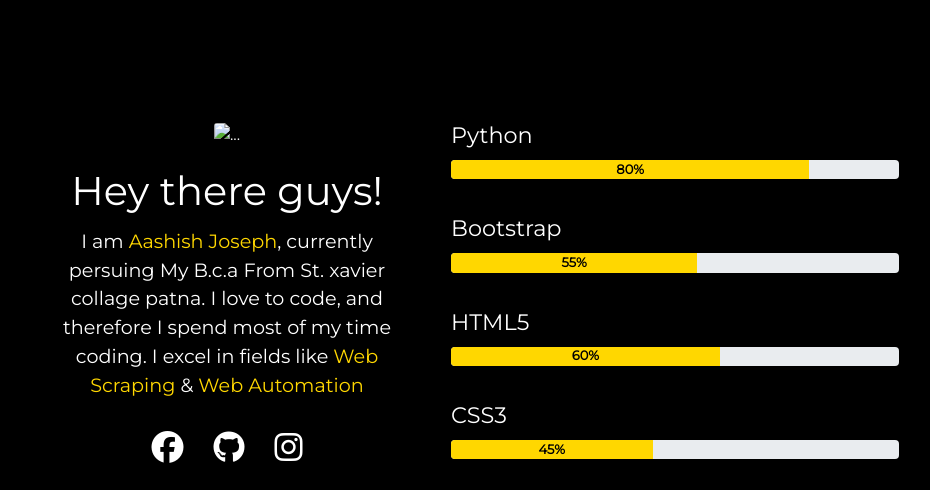
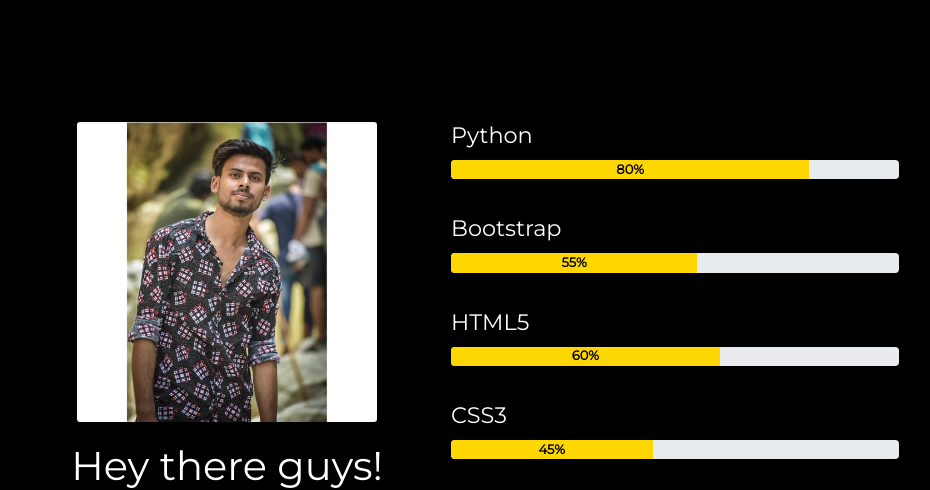
Before and after one commit to Aashishjoseph/Aashishjoseph.github.io, a plain HTML site: page index.html in a window 1280 px wide. Shown: the part 960-1450 px from the top of the page, without its empty margins (189-1119 px from the left). Drawn offline with Linux system fonts and the light colour scheme.

Commit message:
Update index.html

```diff
--- a/index.html
+++ b/index.html
@@ -69,7 +69,7 @@
           <div class="row no-gutters">
             <div class="col-sm-12 col-md-12 col-lg-6" id="card">
               <img
-                src="../assets/91599685_2573069862907319_7674867401288056832_o.jpg"
+                src="../assets/WhatsApp Image 2020-07-09 at 7.59.16 PM.jpg"
                 class="card-img"
                 alt="..."
               />
```
